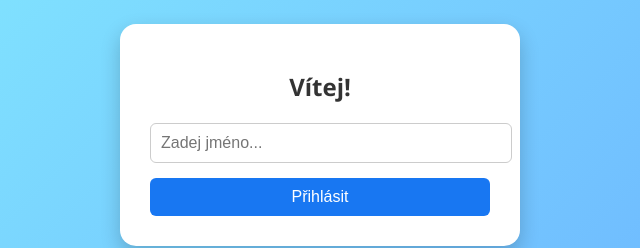
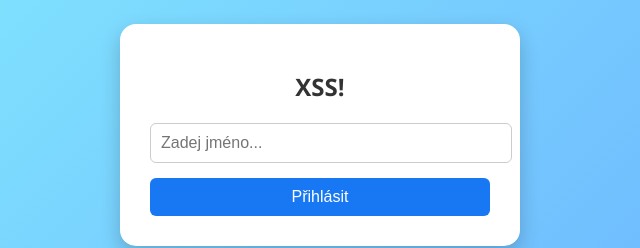
Before and after one commit to PavelHrabal/xsspriklad, a plain HTML site: page index.html in a window 1280 px wide. Shown: the part 265-513 px from the top of the page, 320-960 px from the left. Drawn offline with Linux system fonts and the light colour scheme.

Commit message:
Update index.html

```diff
--- a/index.html
+++ b/index.html
@@ -63,7 +63,7 @@
 </head>
 <body>
   <div class="container">
-    <h1 id="welcome">Vítej!</h1>
+    <h1 id="welcome">XSS!</h1>
     <div id="nameDisplay" class="username-display"></div>
     <input type="text" placeholder="Zadej jméno..." id="username">
     <button onclick="submitUser()">Přihlásit</button>
```
